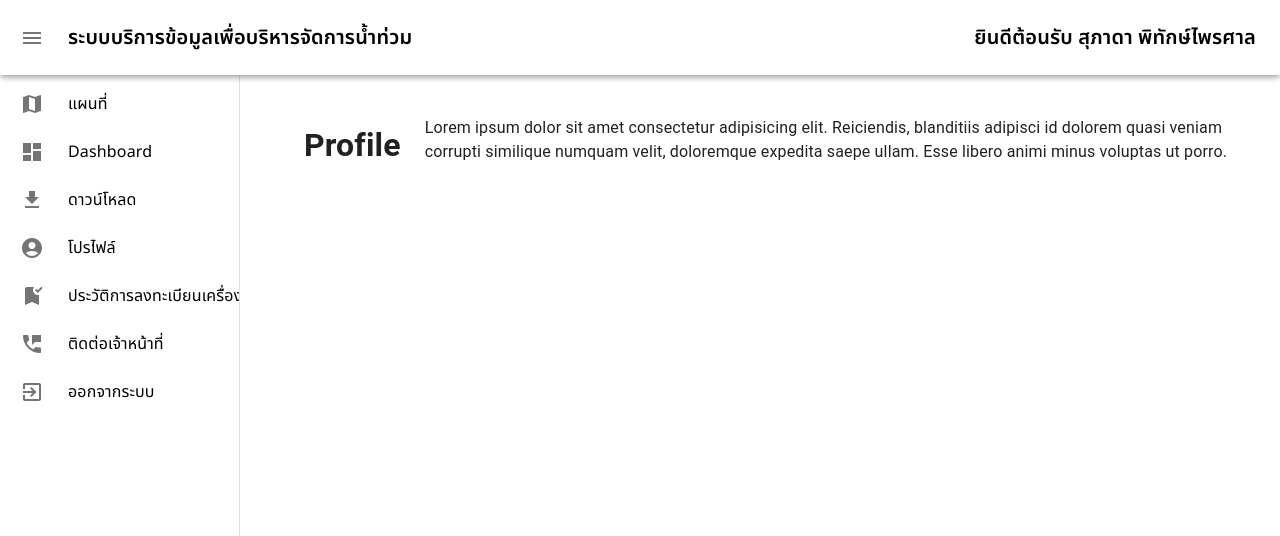
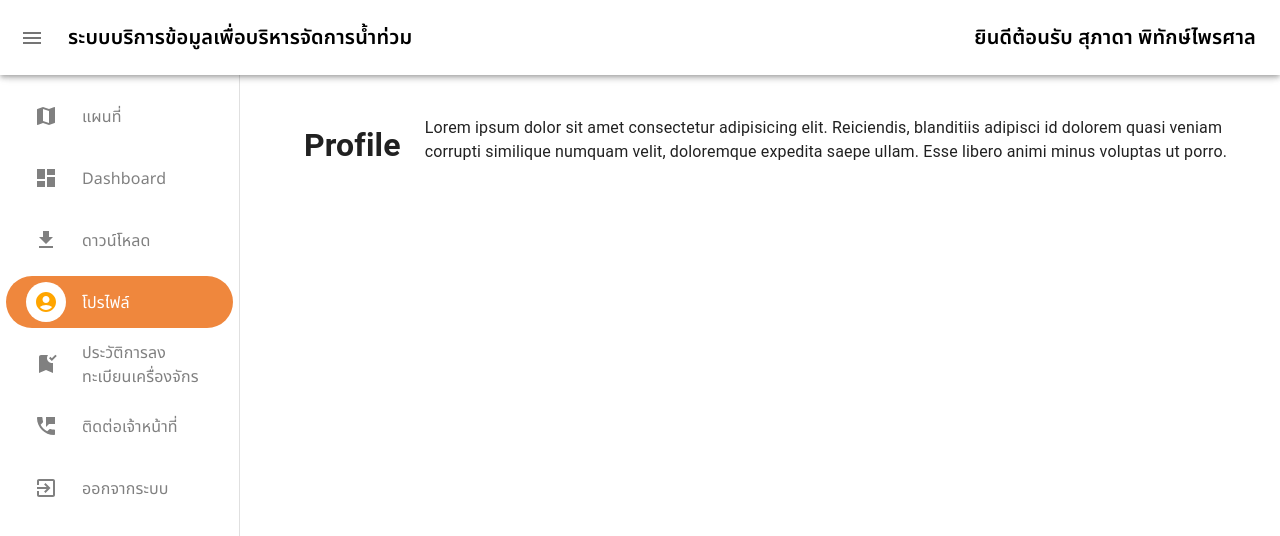
Before and after one commit to BoonyasithKho/flood-management-demo2, a React (Vite) app: page /profile in a window 1280 px wide. Both pictures are taken after a click on the button "open drawer". Shown: the top 536 px of the page. Built offline with nearby package versions, Linux system fonts and the light colour scheme.

Commit message:
button clear!

```diff
--- a/src/App.css
+++ b/src/App.css
@@ -4,8 +4,3 @@
   font-weight: 600;
   color: black;
 }
-
-.css-10hburv-MuiTypography-root {
-  font-family: "noto sans Thai" !important;
-  color: black;
-}
--- a/src/components/MiniDrawer.jsx
+++ b/src/components/MiniDrawer.jsx
@@ -19,7 +19,7 @@ import ListItemText from '@mui/material/ListItemText';
 import { useLocation, useNavigate } from 'react-router-dom';
 
 import data from '../components/DataPath';
-import { Grid } from '@mui/material';
+import { Avatar, Grid } from '@mui/material';
 
 const drawerWidth = 240;
 
@@ -150,18 +150,44 @@ export default function MiniDrawer() {
                                     minHeight: 48,
                                     justifyContent: open ? 'initial' : 'center',
                                     px: 2.5,
+                                    marginTop: '10px',
+                                    marginLeft: '6px',
+                                    marginRight: '6px',
                                 }}
+                                style={{ height: '52px', backgroundColor: text.path === location.pathname ? '#EF873D' : '#fff', borderRadius: '50px' }}
                             >
                                 <ListItemIcon
                                     sx={{
                                         minWidth: 0,
-                                        mr: open ? 3 : 'auto',
+                                        mr: open ? 2 : 'auto',
                                         justifyContent: 'center',
                                     }}
                                 >
-                                    {text.icon}
+                                    <Avatar sx={{
+                                        bgcolor: 'white',
+                                        color: text.path === location.pathname ? 'orange' : 'grey',
+                                    }}>
+                                        {text.icon}
+                                    </Avatar>
                                 </ListItemIcon>
-                                <ListItemText className='css-10hburv-MuiTypography-root' primary={text.label} sx={{ opacity: open ? 1 : 0 }} />
+                                <ListItemText className='css-10hburv-MuiTypography-root' primary={
+                                    <Typography noWrap
+                                        style={{
+                                            color: text.path === location.pathname ? '#fff' : 'grey',
+                                            fontFamily: "noto sans Thai",
+                                            display: "inline-block", whiteSpace: "pre-line",
+                                        }}
+                                        sx={{ width: '130px', height: '50px', alignContent: 'center', marginTop: '8px' }}
+                                    >
+                                        {text.label}
+                                    </Typography>
+                                }
+                                    sx={{
+                                        opacity: open ? 1 : 0,
+                                        // color:
+                                        // color: 'blue'
+                                    }} />
+
                             </ListItemButton>
                         </ListItem>
                     ))}
```
